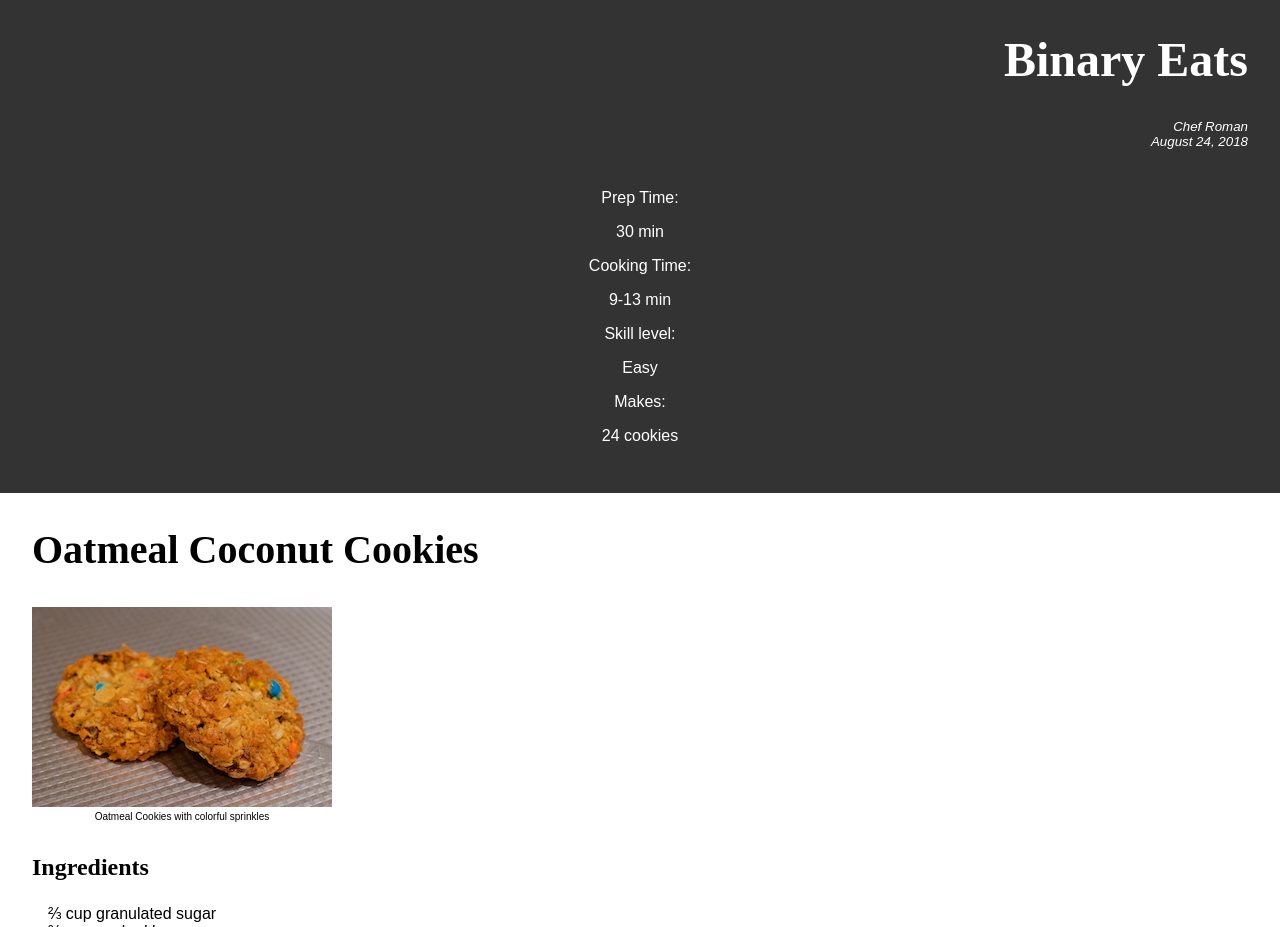
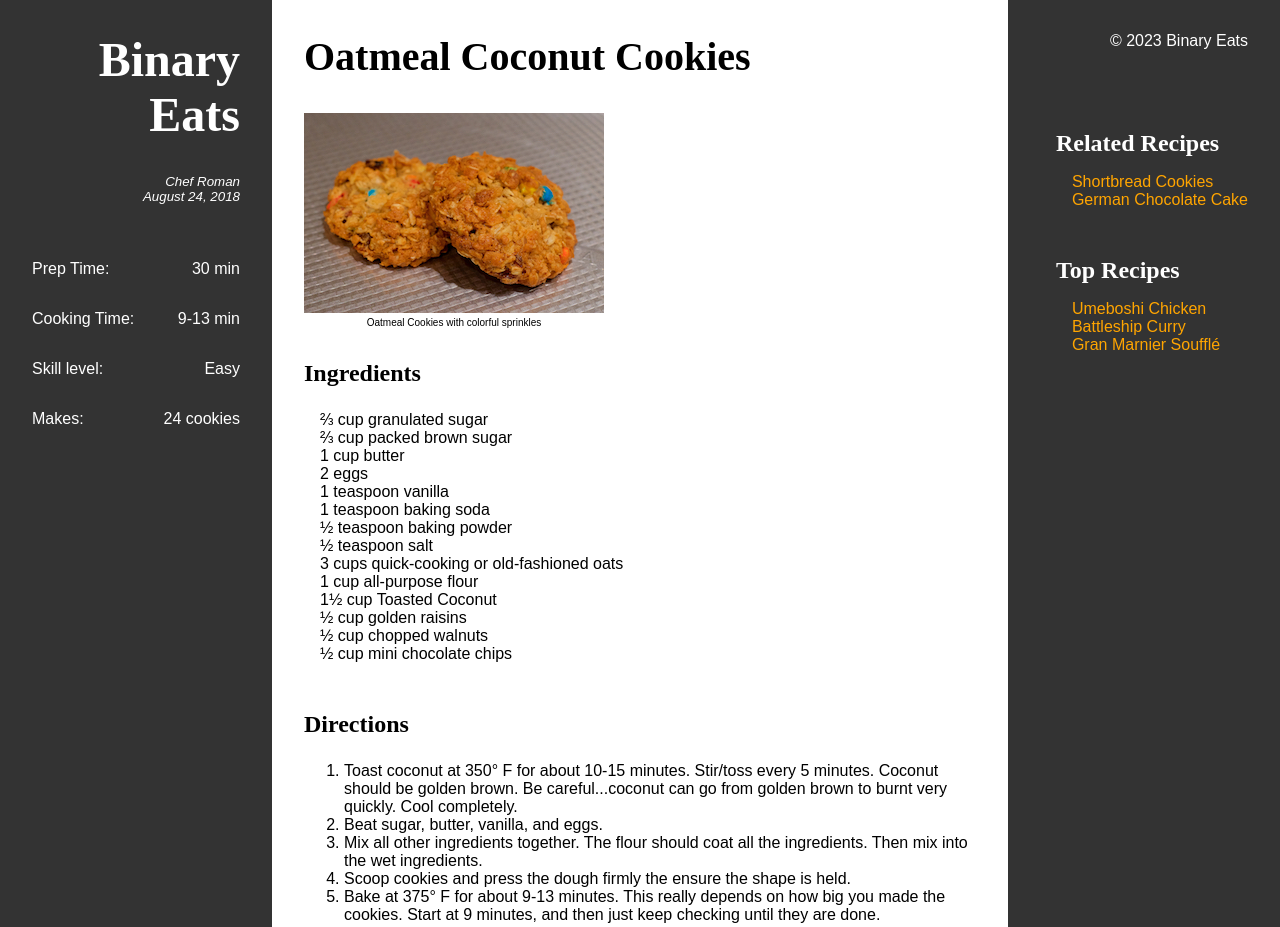
Before and after one commit to galvarezgbcc/FlexBox-Lab, a plain HTML site: page index.html in a window 1280 px wide. Shown: the top 927 px of the page. Drawn offline with Linux system fonts and the light colour scheme.

Commit message:
Completed lab

```diff
--- a/css/styles.css
+++ b/css/styles.css
@@ -1,5 +1,5 @@
 body {
-    /* */
+    display: flex;
     font-family: Arial, sans-serif;
     margin: 0;
     min-width: 1025px;
@@ -15,7 +15,7 @@ header {
 }
 
 main {
-    /* */
+    flex-grow: 1;
     padding: 0 2em 20em 2em;
     text-align: left;
 }
@@ -77,7 +77,7 @@ ul {
     list-style-type: none;
 }
 
-ul > li > span{
+ul > li > span {
     font-family: "Baskerville Old Face", serif;
     font-size: 150%;
     font-weight: bold;
@@ -97,9 +97,12 @@ ul ul a:hover {
 }
 
 #summary {
-    /* */
+    display: flex;
+    flex-direction: column;
 }
 
 #summary > div {
-    /* */
+    display: flex;
+    flex-direction: row;
+    justify-content: space-between;
 }
```
Also changed, not shown: index.html (indentation only).
